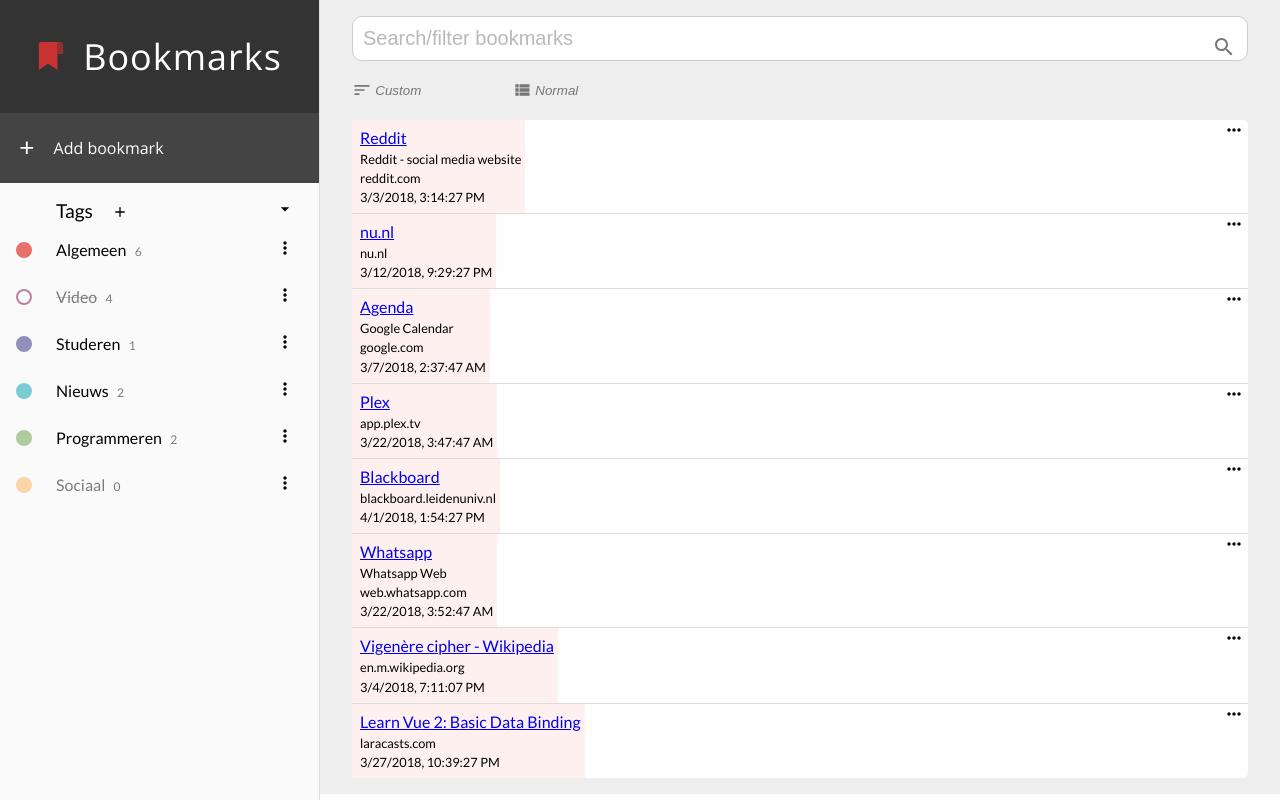
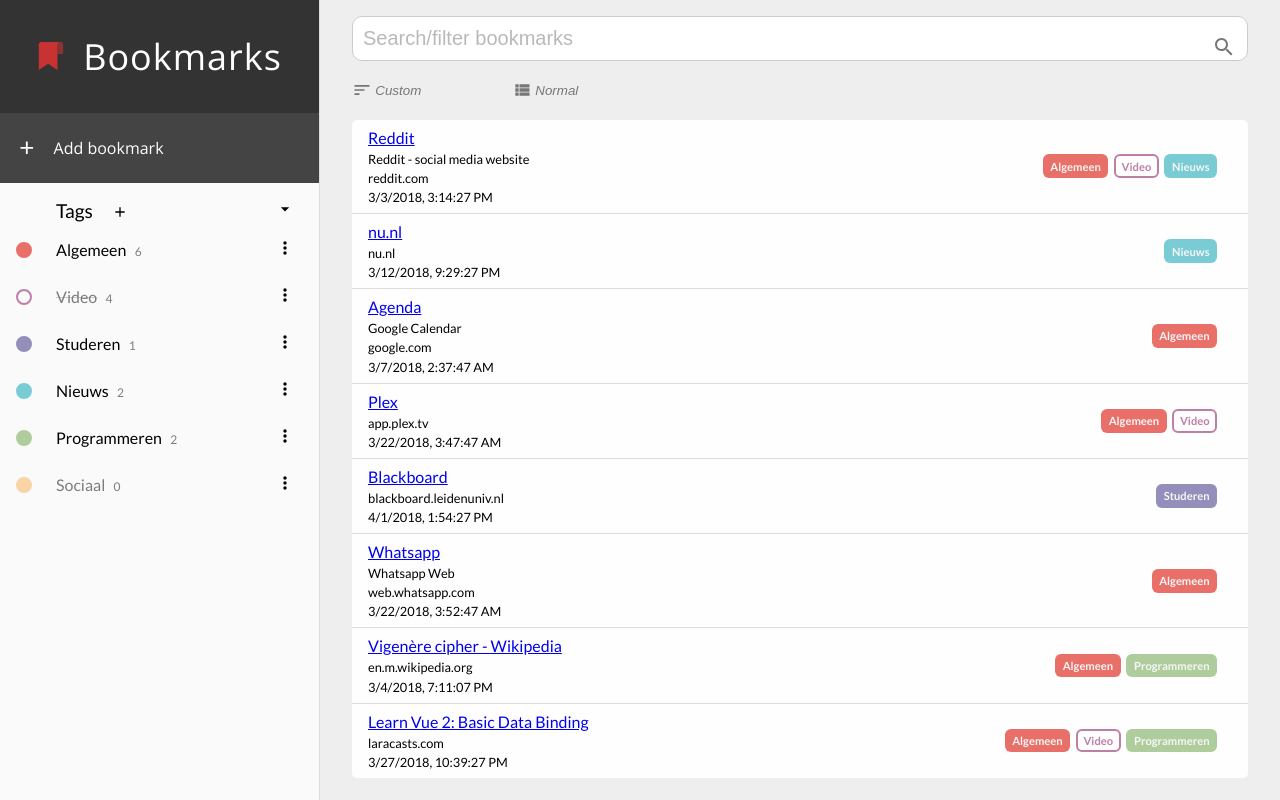
Before and after one commit to Thilerion/bookmarks, a Vue app: page / in a window 1280 px wide. Built offline with nearby package versions, Linux system fonts and the light colour scheme.

Commit message:
normal bm view

```diff
--- a/src/App.vue
+++ b/src/App.vue
@@ -106,6 +106,7 @@ body {
 .col-right {
 	background: #eee;
 	flex: 1 1 75%;
+	overflow: hidden;
 }
 
 
--- a/src/components/bookmarks/BookmarksList.vue
+++ b/src/components/bookmarks/BookmarksList.vue
@@ -117,14 +117,15 @@ span.highlight {
 
 .bm-item-normal {
 	display: flex;
+	position: relative;
+	padding-left: 0.5em;
 }
 
 .bm-item-normal .col-text {
-	background: rgb(255, 240, 240);
 	min-width: 5em;
 	display: flex;
 	flex-direction: column;
-	padding: 0.5em 0.25em 0.5em 0.5em;
+	padding: 0.5em;
 }
 
 .bm-item-normal .bm-sub {
@@ -150,13 +151,36 @@ span.highlight {
 }
 
 .bm-item-normal .col-tags {
-	flex: 1 1 auto;
+	flex: 1 3 10%;
+	padding: 0.1em 0.25em;
+	display: flex;
+	justify-content: flex-end;
+	align-items: center;
+	flex-wrap: wrap;
+	align-content: space-around;
+	overflow: hidden;
+}
+
+.bm-item-normal .col-tags > div {
+	margin: 0.25em;
 }
 
 .bm-item-normal .col-options {
 	flex: 0 0 1.5em;
+	display: inline-flex;
+	align-items:center;
+	justify-content: center;
+	transition: opacity .1s linear;
+	opacity: 0;
 }
 
+.bm-item-normal:hover .col-options {
+	opacity: 0.5;
+}
+
+.bm-item-normal:hover .col-options:hover {
+	opacity: 0.9;
+}
 
 /*
  * = Grid view items =
@@ -193,9 +217,10 @@ span.highlight {
 	opacity: 0;
 }
 
-.bookmark-lists-move {
-	animation: move-list-fade .6s;
+.bookmarks-list-move {
 	transition: transform .6s ease;
+	/* For some reason these two don't work together:
+	animation: move-list-fade .6s;*/
 }
 
 @keyframes move-list-fade {
@@ -211,6 +236,9 @@ span.highlight {
 	80% {
 		opacity: 1;
 	}
+	100% {
+		opacity: 1;
+	}
 }
 
 </style>
--- a/src/components/bookmarks/view/BookmarkNormal.vue
+++ b/src/components/bookmarks/view/BookmarkNormal.vue
@@ -14,14 +14,19 @@
 			v-html="$options.filters.filterHighlight(description, searchString)">
 		</p>
 
-		<p class="bm-sub bm-url">{{url | filterLinkDomain}}</p>
+		<p class="bm-sub bm-url" :title="url">{{url | filterLinkDomain}}</p>
 
 		<p class="bm-sub bm-date">{{dateAddedString}}</p>
 
 	</div>
 
 	<div class="col-tags">
-
+		<BmTagDisplay
+			v-for="tag in bookmark.tags"
+			:key="tag"
+			:tagId="tag"
+			canBeInactive
+		/>
 	</div>
 
 	<div class="col-options">
@@ -30,11 +35,17 @@
 		</button>
 	</div>
 
+
 </div>
 </template>
 
 <script>
+import TagDisplay from '../../shared/TagDisplay';
+
 export default {
+	components: {
+		BmTagDisplay: TagDisplay
+	},
 	props: {
 		bookmark: {
 			type: Object,
--- a/src/components/bookmarks/view/BookmarksListNormal.vue
+++ b/src/components/bookmarks/view/BookmarksListNormal.vue
@@ -1,6 +1,6 @@
 <template>
 	<transition-group
-		name="bookmark-lists"
+		name="bookmarks-list"
 		class="bm-wrapper list normal"
 		tag="div">
 		<BmBookmarkNormal
--- a/src/components/layout/MainContent.vue
+++ b/src/components/layout/MainContent.vue
@@ -32,6 +32,7 @@ export default {
 <style>
 .main {
 	max-width: 1200px;
+	min-height: 100vh;
 	margin: auto;
 	padding: 1em 2em;
 }
--- a/src/components/shared/TagDisplay.vue
+++ b/src/components/shared/TagDisplay.vue
@@ -10,7 +10,8 @@
 export default {
 	props: {
 		tagId: {
-			type: Number
+			type: Number,
+			required: true
 		},
 		canClose: {
 			type: Boolean
```
Also changed, not shown: 1 other file (tests, documents, lock files or other folders).
